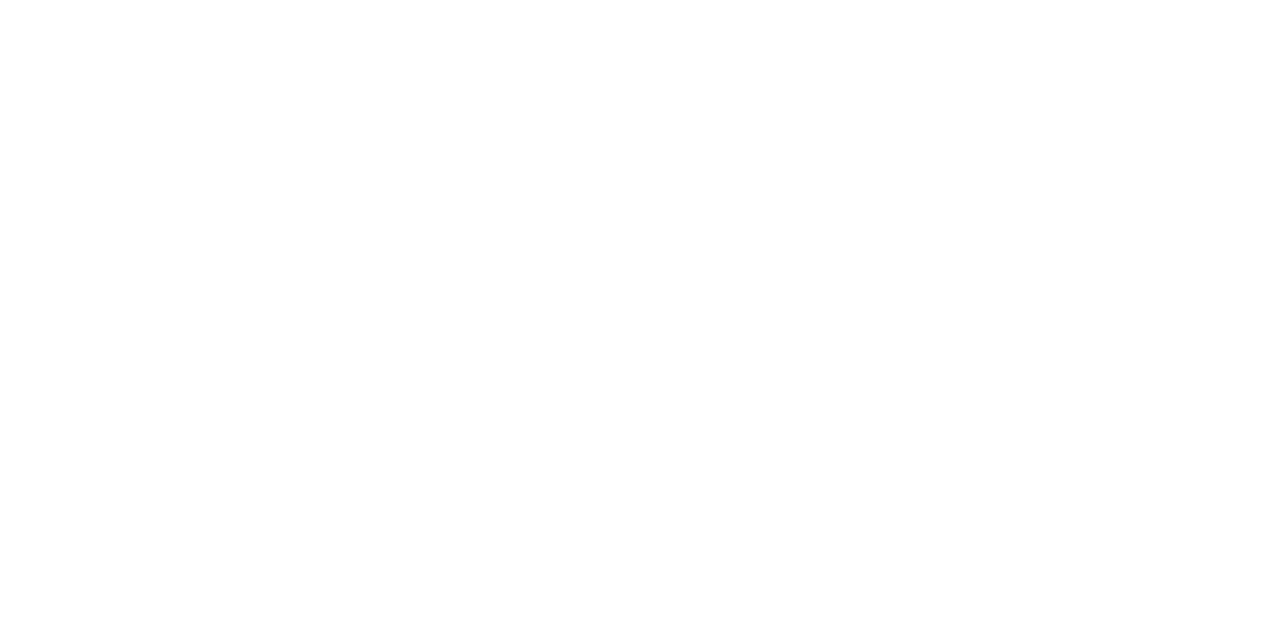
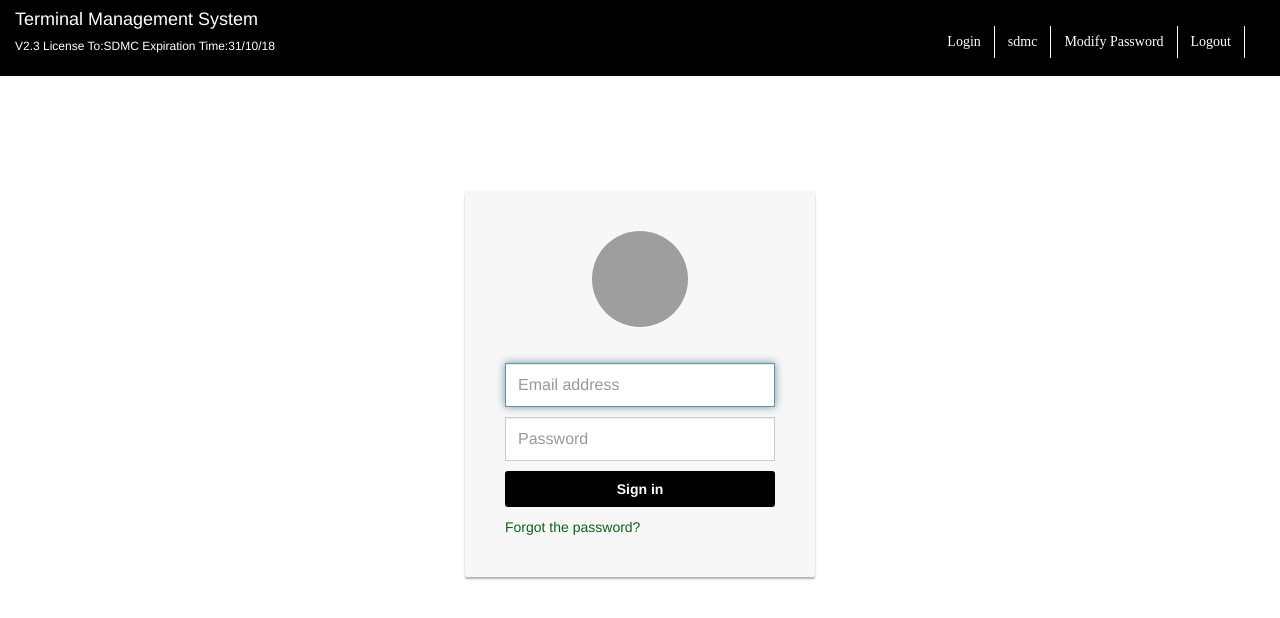
Before and after one commit to mounu12/MyBox, an Angular app: page /login in a window 1280 px wide. Shown: the top 618 px of the page. Built offline with nearby package versions, Linux system fonts and the light colour scheme; grey boxes are pictures that could not be loaded; a web font is replaced by a local one.

Commit message:
login template changes

```diff
--- a/src/app/app-routing.module.ts
+++ b/src/app/app-routing.module.ts
@@ -1,7 +1,10 @@
 import { NgModule } from '@angular/core';
 import { Routes, RouterModule } from '@angular/router';
+import { LoginComponent } from 'src/app/components/common/login/login.component';
 
-const routes: Routes = [];
+const routes: Routes = [
+  {path:'login', component:LoginComponent},
+];
 
 @NgModule({
   imports: [RouterModule.forRoot(routes)],
--- a/src/app/app.component.html
+++ b/src/app/app.component.html
@@ -1,4 +1,5 @@
 <!--The content below is only a placeholder and can be replaced.-->
 
 <app-header></app-header>
+<div class="container-fluid" style="margin-top: 77px;background:#e8eef0;"></div>
 <router-outlet></router-outlet>
--- a/src/app/components/common/header/header.component.html
+++ b/src/app/components/common/header/header.component.html
@@ -10,7 +10,7 @@
     <div class="collapse navbar-collapse navbar-menubuilder">
       <ul class="nav navbar-nav navbar-right m-right20" style="margin-top:26px;">
         <li *ngFor="let list of urlValues" [routerLinkActive]="['active']" [routerLinkActiveOptions]="{exact:true}">
-          <a class="navbarlink" routerLink={{list.urlLink}}><div [innerHTML]={{list.icon}}></div>{{list.urlName}}</a>
+          <a class="navbarlink" routerLink={{list.urlLink}}>{{list.urlName}}</a>
         </li>
         <!-- <li  routerLinkActive="active" routerLinkActiveOptions="{exact:true}">
           <a class="sdmclink" routerLink='#'><i class="fa fa-user sdmcicon"></i>sdmc</a>
--- a/src/app/components/common/header/header.component.ts
+++ b/src/app/components/common/header/header.component.ts
@@ -18,6 +18,10 @@
     loadHeaderChanges() {
         this.urlValues = [
             {
+                'urlLink':'/login',
+                'urlName':'Login'
+            },
+            {
                 'urlLink': '/home',
                 'urlName': 'sdmc',
                 'icon' :' <i class="fa fa-edit modifypasswordicon"></i>'
--- /dev/null
+++ b/src/app/components/common/login/login.component.css
@@ -0,0 +1,138 @@
+ body, html {
+    height: 100%;
+    background-repeat: no-repeat;
+    background-image: linear-gradient(rgb(104, 145, 162), rgb(12, 97, 33));
+}
+
+.card-container.card {
+    max-width: 350px;
+    padding: 40px 40px;
+}
+
+.btn {
+    font-weight: 700;
+    height: 36px;
+    -moz-user-select: none;
+    -webkit-user-select: none;
+    user-select: none;
+    cursor: default;
+}
+
+/*
+ * Card component
+ */
+.card {
+    background-color: #F7F7F7;
+    /* just in case there no content*/
+    padding: 20px 25px 30px;
+    margin: 0 auto 25px;
+    margin-top: 10%;
+    /* shadows and rounded borders */
+    -moz-border-radius: 2px;
+    -webkit-border-radius: 2px;
+    border-radius: 2px;
+    -moz-box-shadow: 0px 2px 2px rgba(0, 0, 0, 0.3);
+    -webkit-box-shadow: 0px 2px 2px rgba(0, 0, 0, 0.3);
+    box-shadow: 0px 2px 2px rgba(0, 0, 0, 0.3);
+}
+
+.profile-img-card {
+    width: 96px;
+    height: 96px;
+    margin: 0 auto 10px;
+    display: block;
+    -moz-border-radius: 50%;
+    -webkit-border-radius: 50%;
+    border-radius: 50%;
+}
+
+/*
+ * Form styles
+ */
+.profile-name-card {
+    font-size: 16px;
+    font-weight: bold;
+    text-align: center;
+    margin: 10px 0 0;
+    min-height: 1em;
+}
+
+.reauth-email {
+    display: block;
+    color: #404040;
+    line-height: 2;
+    margin-bottom: 10px;
+    font-size: 14px;
+    text-align: center;
+    overflow: hidden;
+    text-overflow: ellipsis;
+    white-space: nowrap;
+    -moz-box-sizing: border-box;
+    -webkit-box-sizing: border-box;
+    box-sizing: border-box;
+}
+
+.form-signin #inputEmail,
+.form-signin #inputPassword {
+    direction: ltr;
+    height: 44px;
+    font-size: 16px;
+}
+
+.form-signin input[type=email],
+.form-signin input[type=password],
+.form-signin input[type=text],
+.form-signin button {
+    width: 100%;
+    display: block;
+    margin-bottom: 10px;
+    z-index: 1;
+    position: relative;
+    -moz-box-sizing: border-box;
+    -webkit-box-sizing: border-box;
+    box-sizing: border-box;
+}
+
+.form-signin .form-control:focus {
+    border-color: rgb(104, 145, 162);
+    outline: 0;
+    -webkit-box-shadow: inset 0 1px 1px rgba(0,0,0,.075),0 0 8px rgb(104, 145, 162);
+    box-shadow: inset 0 1px 1px rgba(0,0,0,.075),0 0 8px rgb(104, 145, 162);
+}
+
+.btn.btn-signin {
+    /*background-color: #4d90fe; */
+    background-color:#000000;
+    /* background-color: linear-gradient(rgb(104, 145, 162), rgb(12, 97, 33));*/
+    padding: 0px;
+    font-weight: 700;
+    font-size: 14px;
+    height: 36px;
+    -moz-border-radius: 3px;
+    -webkit-border-radius: 3px;
+    border-radius: 3px;
+    border: none;
+    -o-transition: all 0.218s;
+    -moz-transition: all 0.218s;
+    -webkit-transition: all 0.218s;
+    transition: all 0.218s;
+}
+
+.btn.btn-signin:hover,
+.btn.btn-signin:active,
+.btn.btn-signin:focus {
+    background-color: #000000;
+}
+
+.forgot-password {
+    color: rgb(104, 145, 162);
+}
+
+.forgot-password:hover,
+.forgot-password:active,
+.forgot-password:focus{
+    color: rgb(12, 97, 33);
+}
+.checkbox ,.forgot-password{
+    color:rgb(12, 97, 33);
+}
--- /dev/null
+++ b/src/app/components/common/login/login.component.html
@@ -0,0 +1,20 @@
+<div class="container">
+  <div class="card card-container">
+     <img id="profile-img" class="profile-img-card" src="//ssl.gstatic.com/accounts/ui/avatar_2x.png"/>
+     <p id="profile-name" class="profile-name-card"></p>
+     <form class="form-signin" name="loginform" #loginForm="ngForm">
+        <span id="reauth-email" class="reauth-email"></span>
+        <input type="email" id="inputEmail" class="form-control" placeholder="Email address" name="username" required autofocus>
+        <input type="password" id="inputPassword" class="form-control" name="password" placeholder="Password" required>
+        <!-- <div id="remember" class="checkbox">
+           <label>
+           <input type="checkbox" value="remember-me"> Remember me
+           </label>
+        </div> -->
+        <button class="btn btn-lg btn-primary btn-block btn-signin" type="submit">Sign in</button>
+     </form>
+     <a href="#" class="forgot-password">
+     Forgot the password?
+     </a>
+  </div>
+</div>
--- /dev/null
+++ b/src/app/components/common/login/login.component.ts
@@ -0,0 +1,15 @@
+import { Component, OnInit } from '@angular/core';
+
+@Component({
+  selector: 'app-login',
+  templateUrl: './login.component.html',
+  styleUrls: ['./login.component.css']
+})
+export class LoginComponent implements OnInit {
+
+  constructor() { }
+
+  ngOnInit() {
+  }
+
+}
```
Also changed, not shown: src/app/app.module.ts (+6 -3 lines), 1 other file (tests, documents, lock files or other folders).
